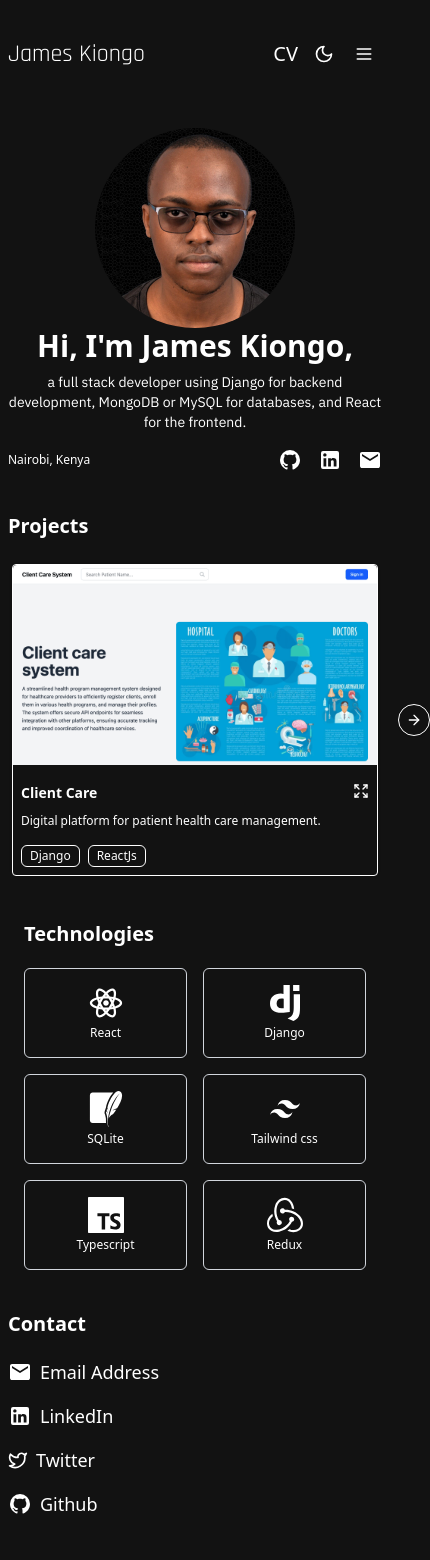
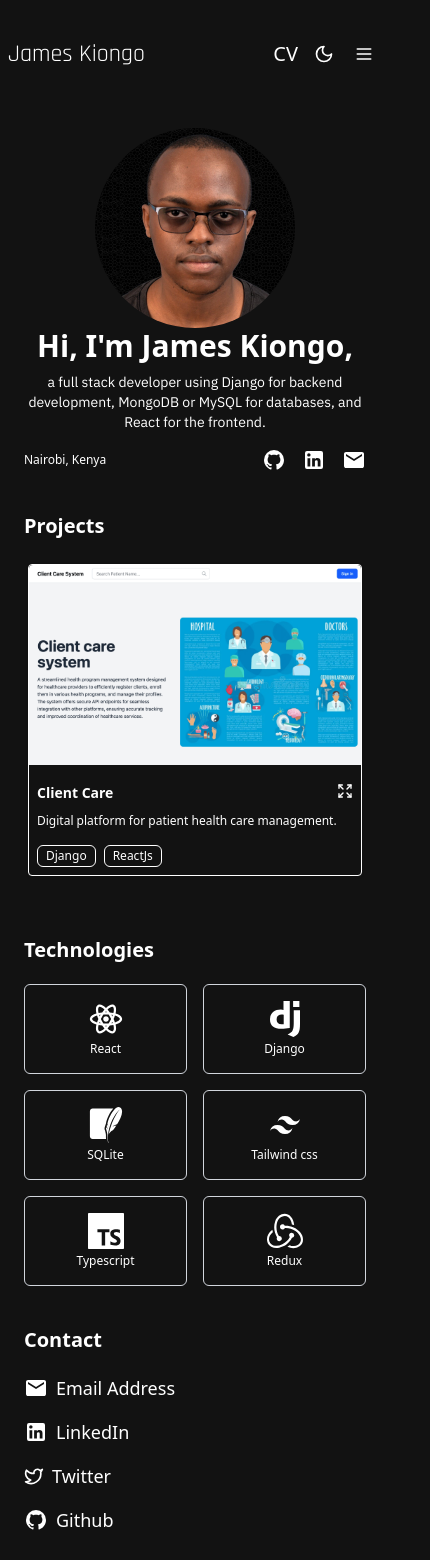
Before and after one commit to jameskiongo/portfolio-nextjs, a Next.js app: page / in a window 390 px wide. Shown: the top 1560 px of the page, 430 px wide, since content can reach past the window. Built offline with nearby package versions, Linux system fonts and the light colour scheme.

Commit message:
fixing padding for mobile responsiveness

```diff
--- a/src/components/Contact/ContactSection.jsx
+++ b/src/components/Contact/ContactSection.jsx
@@ -5,7 +5,7 @@ import { GithubIcon } from "../icons/GithubIcon";
 
 export default function ContactSection() {
   return (
-    <div className="mt-10">
+    <div className="mt-10 px-4 sm:px-0">
       <h1 className="capitalize text-xl font-bold pb-5">Contact</h1>
       <div className="flex md:flex-row flex-col justify-between md:items-center items-start gap-4">
         <div className="hover:cursor-pointer hover:underline">
--- a/src/components/Profile/ProfileSection.jsx
+++ b/src/components/Profile/ProfileSection.jsx
@@ -13,7 +13,7 @@ const ibm_plex_sans = IBM_Plex_Sans({
 });
 export default function ProfileSection() {
   return (
-    <div className="mt-10">
+    <div className="mt-10 px-4 sm:px-0">
       <div className="flex md:flex-row-reverse flex-col gap-x-6">
         <div className="md:basis-1/5 basis-2/5">
           <div className="flex flex-col items-center justify-center h-full">
--- a/src/components/Projects/ProjectSection.jsx
+++ b/src/components/Projects/ProjectSection.jsx
@@ -15,7 +15,7 @@ import { TechnologyBadge } from "./TechnologyBadge";
 
 export default function ProjectSection() {
   return (
-    <div className="flex flex-col justify-center w-full h-full mt-10">
+    <div className="flex flex-col justify-center w-full h-full mt-10 px-4 sm:px-0">
       <h1 className="capitalize text-xl font-bold pb-5">Projects</h1>
       <div className="w-full">
         <Carousel className="w-full ">
@@ -62,8 +62,8 @@ export default function ProjectSection() {
               </CarouselItem>
             ))}
           </CarouselContent>
-          <CarouselPrevious />
-          <CarouselNext />
+          <CarouselPrevious className="hidden md:flex" />
+          <CarouselNext className="hidden md:flex" />
         </Carousel>
       </div>
     </div>
```
